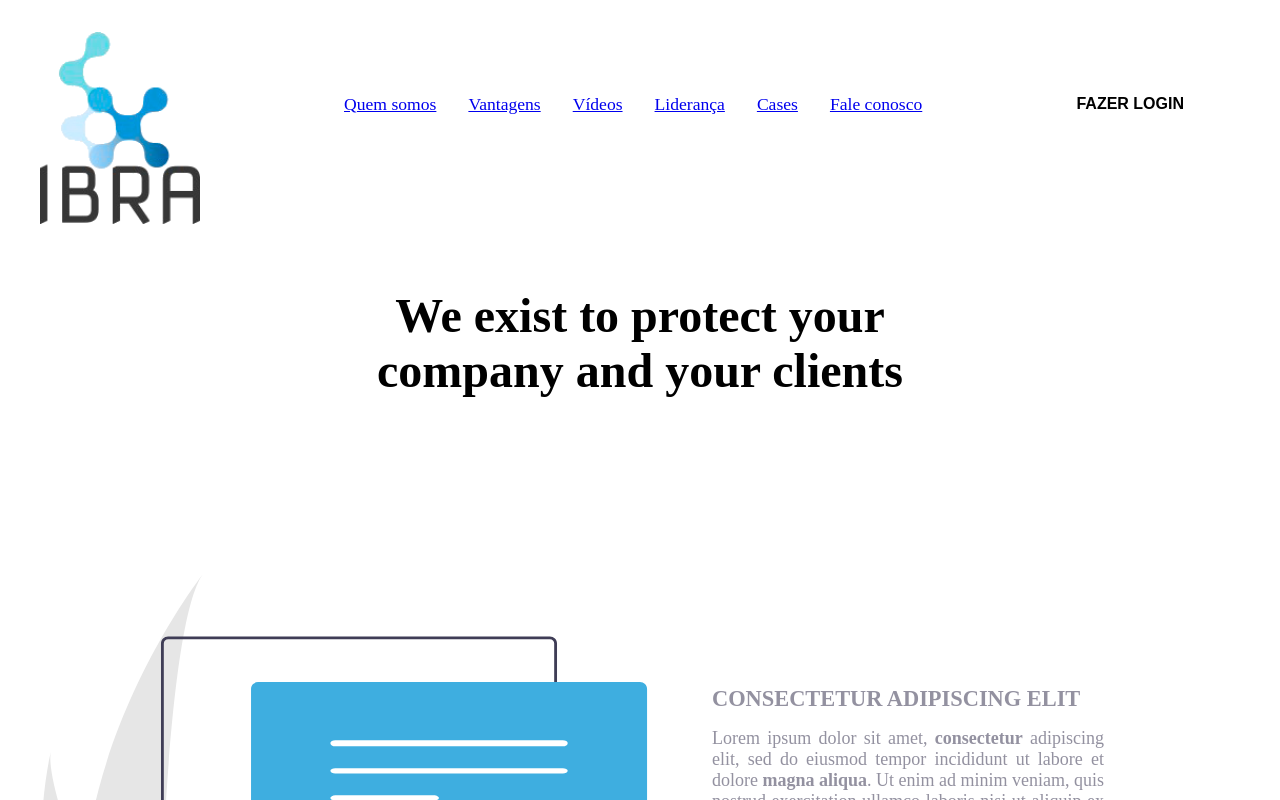
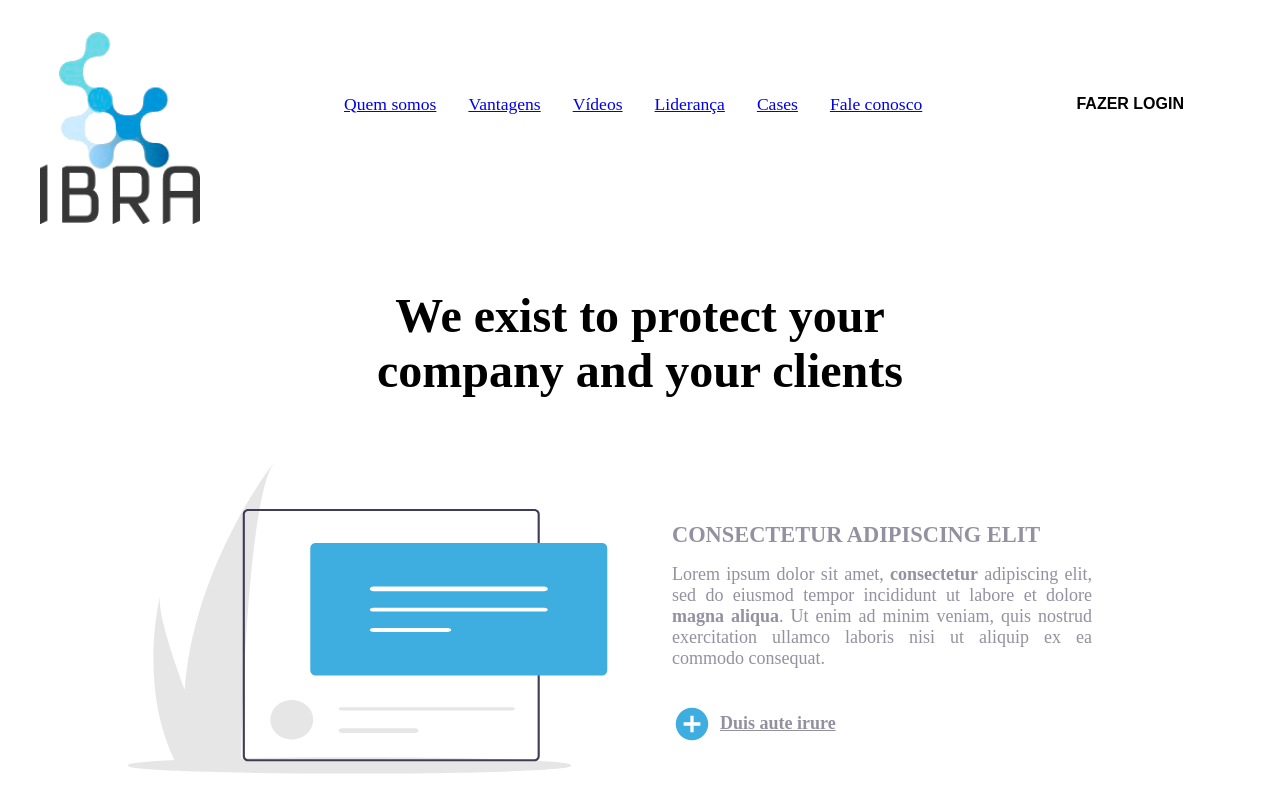
Before and after one commit to martinsvinicius/ibra-front, a Next.js app: page /Home in a window 1280 px wide. Shown: the top 800 px of the page. Built offline with nearby package versions, Linux system fonts and the light colour scheme.

Commit message:
css fixes

```diff
--- a/src/components/HeroSection/styles.ts
+++ b/src/components/HeroSection/styles.ts
@@ -38,6 +38,13 @@ export const Container = styled.div`
 
         width: 40rem;
         height: 40rem;
+      }
+
+      @media (max-width: 1420px) {
+        img {
+          width: 80%;
+          height: auto;
+        }
       }
     }
 
```
